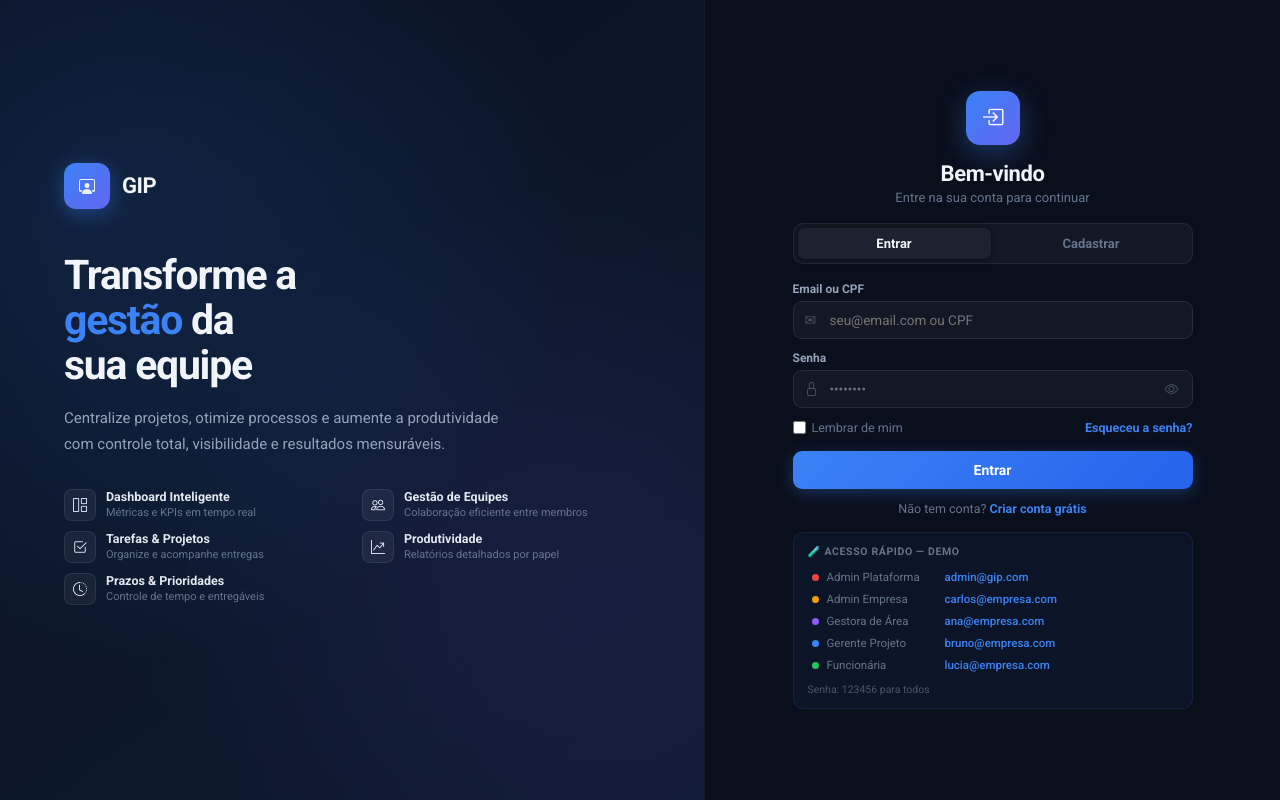
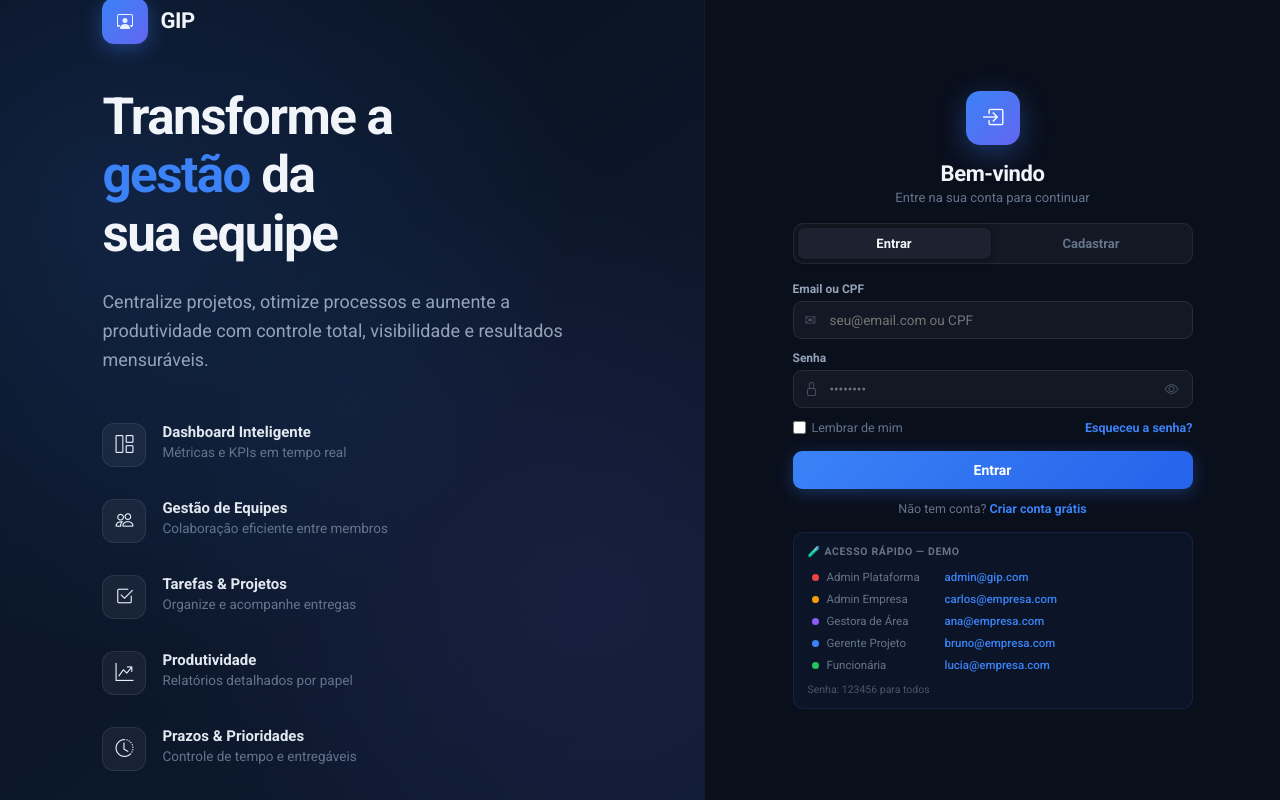
Before and after one commit to francisco-mpinheiro/Gip, a React (Create React App) app in the folder frontend/: page /login in a window 1280 px wide. Built offline with nearby package versions, Linux system fonts and the light colour scheme.

Commit message:
ajustes pontuais

```diff
--- a/frontend/src/pages/LoginPage.js
+++ b/frontend/src/pages/LoginPage.js
@@ -67,6 +67,7 @@ export default function LoginPage() {
       <div style={css.left}>
         <div style={css.leftGlow} />
 
+        <div style={css.leftContent}>
           <div style={css.logo}>
             <div style={css.logoBox}>
               <svg
@@ -109,6 +110,7 @@ export default function LoginPage() {
                 </div>
               </div>
             ))}
+          </div>
         </div>
       </div>
 
@@ -380,7 +382,8 @@ const css = {
     display: "flex",
     flexDirection: "column",
     justifyContent: "center",
-    padding: "48px 64px",
+    alignItems: "flex-start",
+    padding: "60px 8%",
     position: "relative",
     overflow: "hidden",
   },
@@ -392,13 +395,17 @@ const css = {
                  radial-gradient(ellipse at 85% 75%, rgba(139,92,246,0.09) 0%, transparent 50%),
                  radial-gradient(ellipse at 50% 50%, rgba(59,130,246,0.04) 0%, transparent 70%)`,
   },
+  leftContent: {
+    width: "100%",
+    maxWidth: 620,
+    position: "relative",
+    zIndex: 1,
+  },
   logo: {
     display: "flex",
     alignItems: "center",
     gap: 12,
     marginBottom: 44,
-    position: "relative",
-    zIndex: 1,
   },
   logoBox: {
     width: 46,
@@ -419,53 +426,47 @@ const css = {
   },
 
   headline: {
-    fontSize: "clamp(30px, 3.2vw, 50px)",
+    fontSize: "clamp(38px, 4vw, 58px)",
     fontWeight: 800,
-    lineHeight: 1.1,
+    lineHeight: 1.15,
     color: "#f1f5f9",
     letterSpacing: "-0.03em",
-    marginBottom: 18,
-    position: "relative",
-    zIndex: 1,
+    marginBottom: 24,
   },
   desc: {
-    fontSize: 15,
+    fontSize: 18,
     color: "#94a3b8",
-    lineHeight: 1.7,
-    marginBottom: 32,
-    maxWidth: 460,
-    position: "relative",
-    zIndex: 1,
+    lineHeight: 1.6,
+    marginBottom: 48,
+    maxWidth: 540,
   },
 
   features: {
     display: "grid",
-    gridTemplateColumns: "1fr 1fr",
-    gap: "10px 20px",
+    gridTemplateColumns: "repeat(auto-fit, minmax(250px, 1fr))",
+    gap: "32px 24px",
     marginBottom: 32,
-    position: "relative",
-    zIndex: 1,
   },
-  feat: { display: "flex", alignItems: "flex-start", gap: 10 },
+  feat: { display: "flex", alignItems: "flex-start", gap: 16 },
   featIcon: {
-    width: 32,
-    height: 32,
+    width: 44,
+    height: 44,
     flexShrink: 0,
     background: "rgba(255,255,255,0.05)",
     border: "1px solid rgba(255,255,255,0.08)",
-    borderRadius: 8,
+    borderRadius: 12,
     display: "flex",
     alignItems: "center",
     justifyContent: "center",
-    fontSize: 14,
+    fontSize: 18,
   },
   featTitle: {
-    fontSize: 12.5,
+    fontSize: 15,
     fontWeight: 700,
     color: "#e2e8f0",
-    marginBottom: 1,
+    marginBottom: 2,
   },
-  featDesc: { fontSize: 11, color: "#64748b", lineHeight: 1.4 },
+  featDesc: { fontSize: 13.5, color: "#64748b", lineHeight: 1.45 },
 
   stats: { display: "flex", gap: 32, position: "relative", zIndex: 1 },
   stat: {},
--- a/frontend/src/pages/TeamPage.js
+++ b/frontend/src/pages/TeamPage.js
@@ -95,7 +95,7 @@ export default function TeamPage() {
       {/* FILTER BAR */}
       <div className="filter-bar">
         <div className="filter-search">
-          <span className="filter-search-icon">🔍</span>
+          <span className="material-symbols-outlined filter-search-icon" style={{ fontSize: 18, left: 8 }}>search</span>
           <input placeholder="Buscar membros..." value={search} onChange={e => setSearch(e.target.value)} />
         </div>
         <select className="filter-select" value={filterDept} onChange={e => setFilterDept(e.target.value)}>
--- a/frontend/src/pages/UsersPage.js
+++ b/frontend/src/pages/UsersPage.js
@@ -114,7 +114,7 @@ export default function UsersPage() {
       {/* FILTER */}
       <div className="filter-bar">
         <div className="filter-search">
-          <span className="filter-search-icon">🔍</span>
+          <span className="material-symbols-outlined filter-search-icon" style={{ fontSize: 18, left: 8 }}>search</span>
           <input placeholder="Buscar usuários..." value={search} onChange={e => setSearch(e.target.value)} />
         </div>
         <select className="filter-select" value={filterRole} onChange={e => setFilterRole(e.target.value)}>
@@ -185,10 +185,14 @@ export default function UsersPage() {
                       </div>
                     </td>
                     <td>
-                      <div style={{ display: 'flex', gap: 6 }}>
-                        <button className="btn btn-ghost btn-sm btn-icon" onClick={() => openEdit(u)} title="Editar">✏</button>
+                      <div style={{ display: 'flex', alignItems: 'center', gap: 6 }}>
+                        <button className="btn btn-ghost btn-sm btn-icon" style={{ padding: '4px 8px', display: 'flex', alignItems: 'center', justifyContent: 'center' }} onClick={() => openEdit(u)} title="Editar">
+                          <span className="material-symbols-outlined" style={{ fontSize: '18px' }}>edit</span>
+                        </button>
                         {currentUser?.role === 'admin_platform' && u.id !== currentUser?.id && (
-                          <button className="btn btn-ghost btn-sm btn-icon" style={{ color: 'var(--accent-red)' }} onClick={() => handleDelete(u.id)} title="Excluir">🗑</button>
+                          <button className="btn btn-ghost btn-sm btn-icon" style={{ padding: '4px 8px', display: 'flex', alignItems: 'center', justifyContent: 'center', color: 'var(--accent-red)' }} onClick={() => handleDelete(u.id)} title="Excluir">
+                            <span className="material-symbols-outlined" style={{ fontSize: '18px' }}>delete</span>
+                          </button>
                         )}
                       </div>
                     </td>
```
Lines whose indentation alone changed are shown as unchanged.
